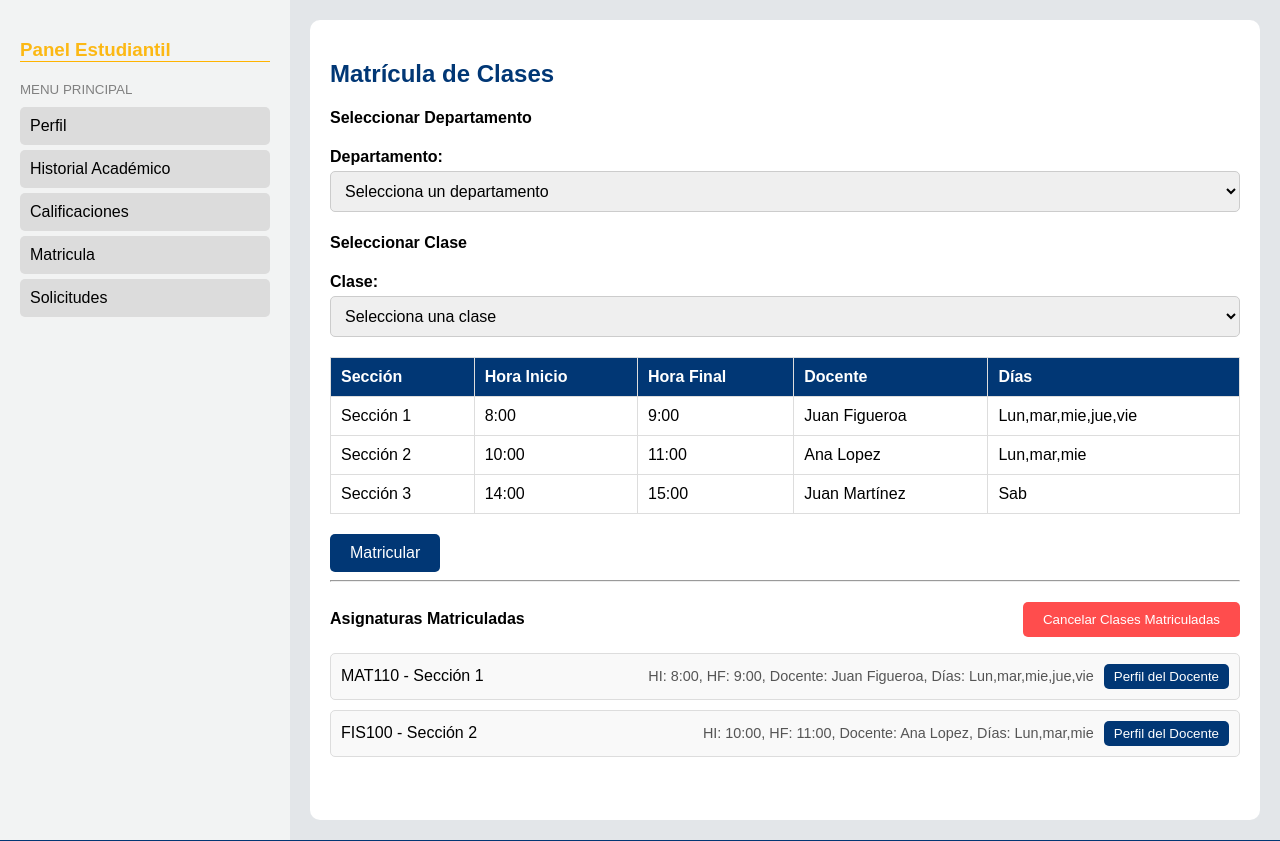
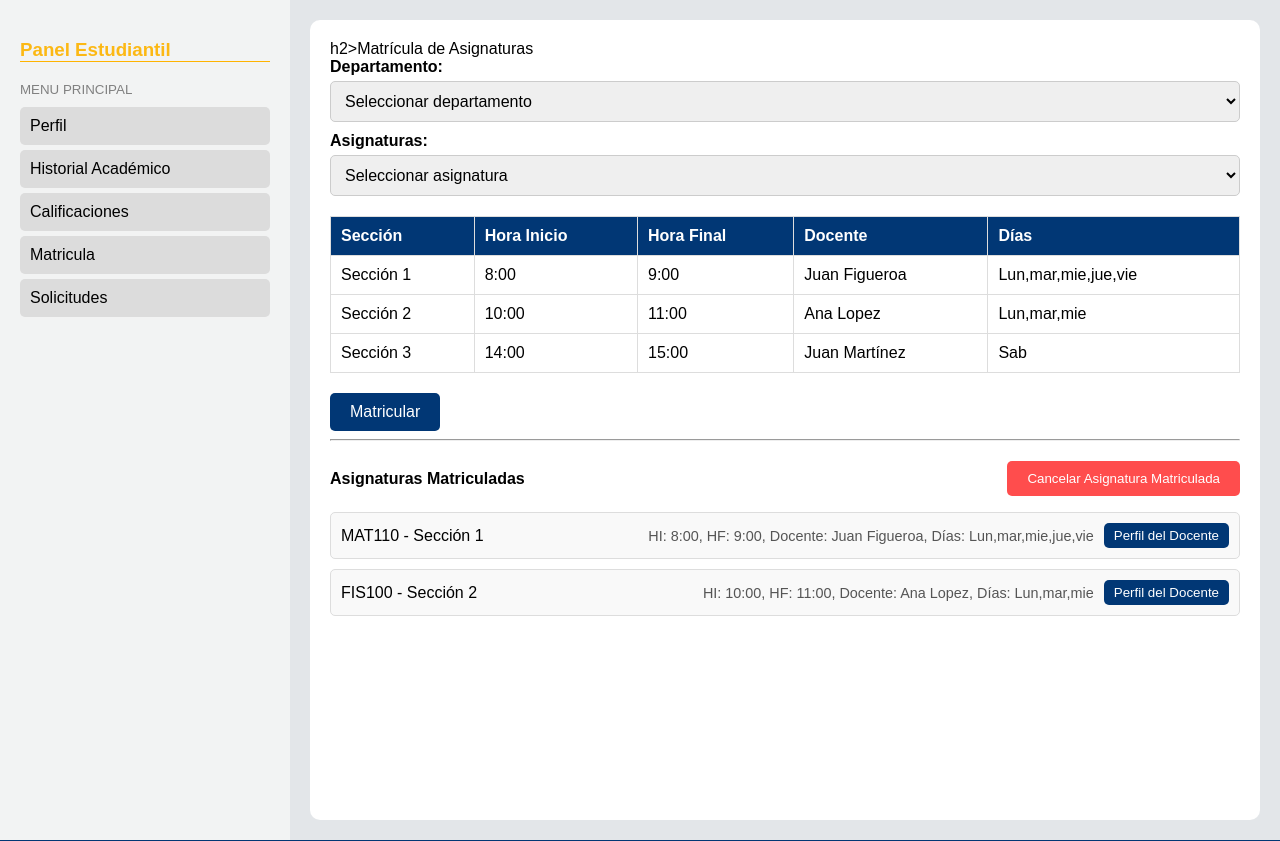
Before and after one commit to RegistroIsUnah/Frontend_Registro, a PHP site: page /matricula.php in a window 1280 px wide. Shown: the part 60-901 px from the top of the page. Run offline with PHP 8.4, Linux system fonts and the light colour scheme.

Commit message:
Agregando cambios matricula.php

```diff
--- a/matricula.php
+++ b/matricula.php
@@ -1,5 +1,5 @@
 <?php
-include './components/includes/chat.php'; // Incluye el chat
+include 'includes/chat.php'; // Incluye el chat
 ?>
 
 <!DOCTYPE html>
@@ -9,8 +9,8 @@ include './components/includes/chat.php'; // Incluye el chat
     <meta charset="UTF-8">
     <meta name="viewport" content="width=device-width, initial-scale=1.0">
     <title>Matrícula</title>
-    <link rel="stylesheet" href="./assets/css/plantilla.css">
-    <link rel="stylesheet" href="./assets/css/matricula.css">
+    <link rel="stylesheet" href="assets/css/plantilla.css">
+    <link rel="stylesheet" href="assets/css/matricula.css">
 </head>
 
 <body>
@@ -38,35 +38,38 @@ include './components/includes/chat.php'; // Incluye el chat
     <main class="contenedor">
         <!-- Menú lateral -->
         <?php
-        include "./components/includes/menu.php"
+        include "includes/menu.php"
         ?>
 
         <!-- Contenido de matrícula -->
         <section class="contenedor2">
             <div class="contenido">
-                <h2>Matrícula de Clases</h2>
+                h2>Matrícula de Asignaturas</h2>
 
 
-                <div class="matricula" style="margin-bottom: 20px;">
-                    <h4>Seleccionar Departamento</h4>
-                    <label>Departamento:</label>
-                    <select>
-                        <option value="">Selecciona un departamento</option>
-                        <option value="IS">Ingenieria en Sistemas</option>
-                        <option value="CS">Ciencias Sociales</option>
-                        <option value="MM">Matematica</option>
-                        <option value="CN">Ciencias Naturales</option>
-                    </select>
-                    <h4>Seleccionar Clase</h4>
-                    <label>Clase:</label>
-                    <select>
-                        <option value="">Selecciona una clase</option>
-                        <option value="MAT101">MAT110 - Matemáticas I</option>
-                        <option value="FIS101">FIS100 - Física I</option>
-                        <option value="PRO101">MM314 - Programación I</option>
-                        <option value="HIS101">IS501 - Bases de Datos I</option>
-                    </select>
-                </div>
+<div class="matricula">
+    <div>
+        <label>Departamento:</label>
+        <select>
+            <option value="">Seleccionar departamento</option>
+            <option value="">Ingenieria en Sistemas</option>
+            <option value="">Ciencias Sociales</option>
+            <option value="">Matematica</option>
+            <option value="">Ciencias Naturales</option>
+        </select>
+    </div>
+    <div>
+        <label>Asignaturas:</label>
+        <select>
+            <option value="">Seleccionar asignatura</option>
+            <option value="">MAT110 - Matemáticas I</option>
+            <option value="">FIS100 - Física I</option>
+            <option value="">MM314 - Programación I</option>
+            <option value="">IS501 - Bases de Datos I</option>
+        </select>
+    </div>
+</div>
+
 
                 <!-- Tabla de secciones disponibles -->
                 <div id="seccionesDisponibles" class="secciones-disponibles">
@@ -114,8 +117,8 @@ include './components/includes/chat.php'; // Incluye el chat
                 <div class="clases-matriculadas">
                     <div class="clases-matriculadas-header">
                         <h4>Asignaturas Matriculadas</h4>
-                        <button id="btnCancelarClases" class="btn-cancelar" onclick="abrirModal()">Cancelar Clases
-                            Matriculadas</button>
+                        <button id="btnCancelarClases" class="btn-cancelar" onclick="abrirModal()">Cancelar Asignatura
+                            Matriculada</button>
                     </div>
                     <ul id="listaClases">
                         <li>
@@ -136,7 +139,7 @@ include './components/includes/chat.php'; // Incluye el chat
     </main>
 
     <?php
-    include './components/includes/footer.php';
+    include 'includes/footer.php';
     ?>
 
     <script>
```
